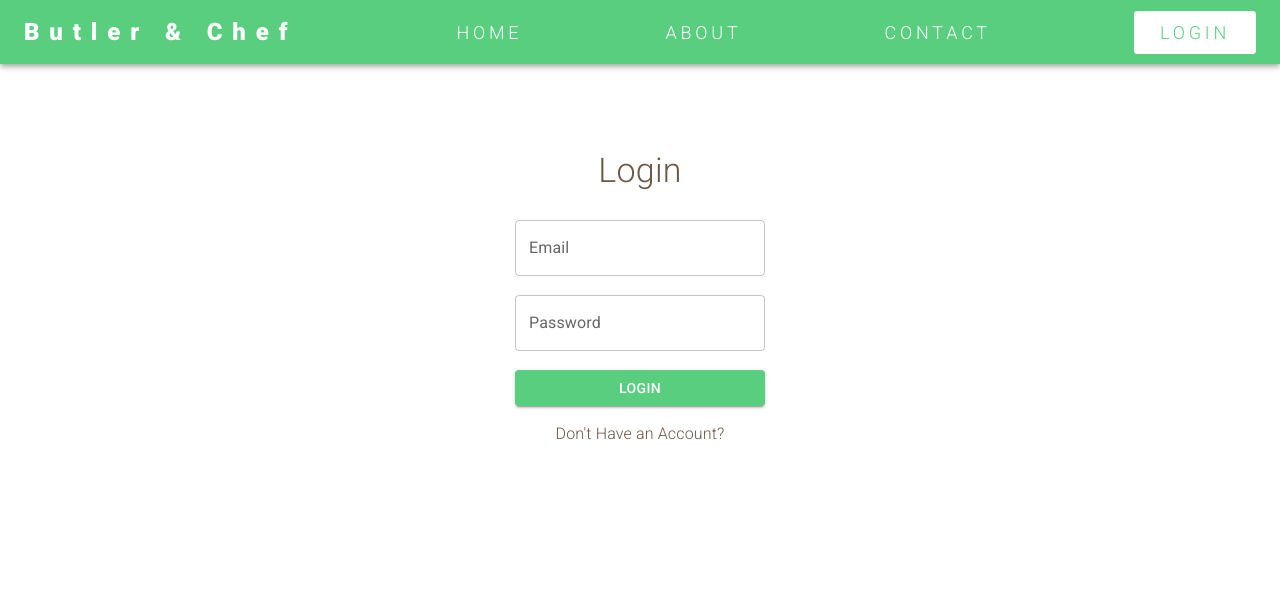
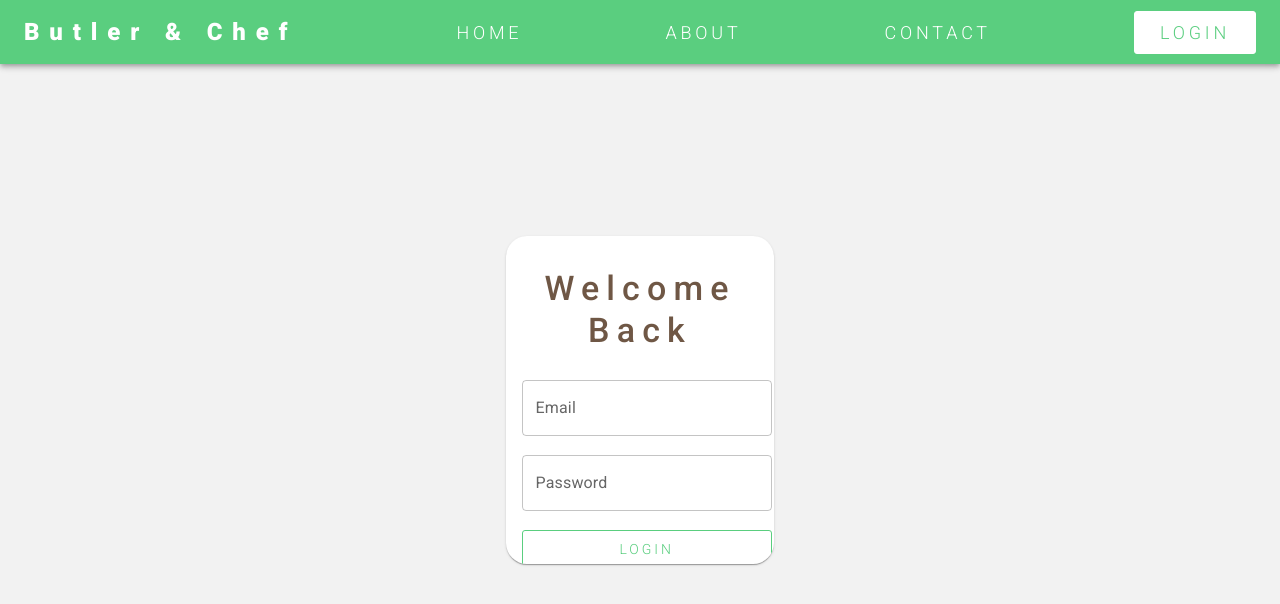
Before and after one commit to MariamElZaatari/react_authentication_app, a React (Create React App) app: page /login in a window 1280 px wide. Shown: the top 604 px of the page. Built offline with nearby package versions, Linux system fonts and the light colour scheme.

Commit message:
Background Color Added. Card, Button, and Title  Design Modified. Login Js Restructured to Card

```diff
--- a/public/index.css
+++ b/public/index.css
@@ -2,4 +2,5 @@ html,body{
   margin: 0;
   padding: 0;
   font-family: 'Roboto', sans-serif;
+  background-color: #F2F2F2;
 }
--- a/src/assets/css/app.css
+++ b/src/assets/css/app.css
@@ -35,3 +35,43 @@
     margin-top: 70px;
     margin-bottom: 21px !important;
 }
+.card{
+    border-radius: 21px !important;
+    width: 21vw;
+    height: 41vh;
+}
+
+.button {
+    border: 1px solid #5ACE7F !important;
+    background-color: white;
+    border-radius: 3px !important;
+    color: #5ACE7F !important;
+    text-transform: uppercase;
+    font-weight: 300 !important;
+    letter-spacing: 0.21em !important;
+}
+
+.button:hover {
+    border: 1px solid #5ACE7F !important;
+    background-color: #5ACE7F !important;
+    border-radius: 3px !important;
+    color: white !important;
+    text-transform: uppercase;
+    font-weight: 300 !important;
+    letter-spacing: 0.21em !important;
+}
+
+.button:active {
+    border: 1px solid #5ACE7F !important;
+    background-color: #5ACE7F !important;
+    border-radius: 3px !important;
+    color: white !important;
+    text-transform: uppercase;
+    font-weight: 300 !important;
+    letter-spacing: 0.21em !important;
+}
+.title{
+    letter-spacing: 0.21em !important;
+    text-transform: capitalize;
+    font-weight: 500 !important;
+}
--- a/src/assets/css/login.css
+++ b/src/assets/css/login.css
@@ -12,5 +12,10 @@
 
 #login_no_account:hover {
     cursor: pointer;
-    color: blue;
+    color: #5ACE7F !important;
+    transform: scale(1.1);
 }
+
+#login_no_account {
+    transition: all .2s ease-in-out;
+}
--- a/src/pages/Login.js
+++ b/src/pages/Login.js
@@ -9,6 +9,10 @@ import Alert from '@mui/material/Alert';
 import Container from '@mui/material/Container';
 import '../assets/css/login.css'
 import { Typography } from '@mui/material';
+import Card from '@mui/material/Card';
+import CardContent from '@mui/material/CardContent';
+import Grid from '@mui/material/Grid';
+
 
 export default function Login() {
 
@@ -82,14 +86,31 @@ export default function Login() {
     navigate('/signup');
   }
 
+  var cardStyle = {
+    display: 'block',
+    width: '30vw',
+    transitionDuration: '0.3s',
+    height: '45vw'
+  }
 
 
   return (
-    <Fragment>
 
-      <Container maxWidth="sm" align="center" className='section'>
-        <Typography gutterBottom variant="h4" component="div" pt={2} pb={2} align="center" fontWeight={300} className="clr_brown_text">
-          Login
+    <Grid
+      container
+      spacing={0}
+      direction="column"
+      alignItems="center"
+      justifyContent="center"
+      style={{ minHeight: '84vh' }}
+    >
+
+      <Grid item xs={3}>
+
+        <Card className='card'>
+          <CardContent align="center" width="50vw">
+            <Typography gutterBottom variant="h4" component="div" pt={2} pb={2} align="center" fontWeight={300} className="clr_brown_text title">
+              Welcome Back
             </Typography>
             <TextField
               error={emailError}
@@ -111,16 +132,16 @@ export default function Login() {
 
             {LoginFailedAlert ? <>{LoginFailedAlert} <br /></> : null}
 
-        <Button onClick={loginHandler} className="clr_green" variant="contained">Login</Button>
+            <Button onClick={loginHandler} className="button">Login</Button>
 
             <Typography className="clr_brown_text" p={2} fontWeight={300} id='login_no_account' onClick={() => signupHandler()}>
               Don't Have an Account?
             </Typography>
+          </CardContent>
+        </Card>
 
-
-      </Container>
-
-    </Fragment>
+      </Grid>
+    </Grid>
 
   )
 }
```
Lines whose indentation alone changed are shown as unchanged.
